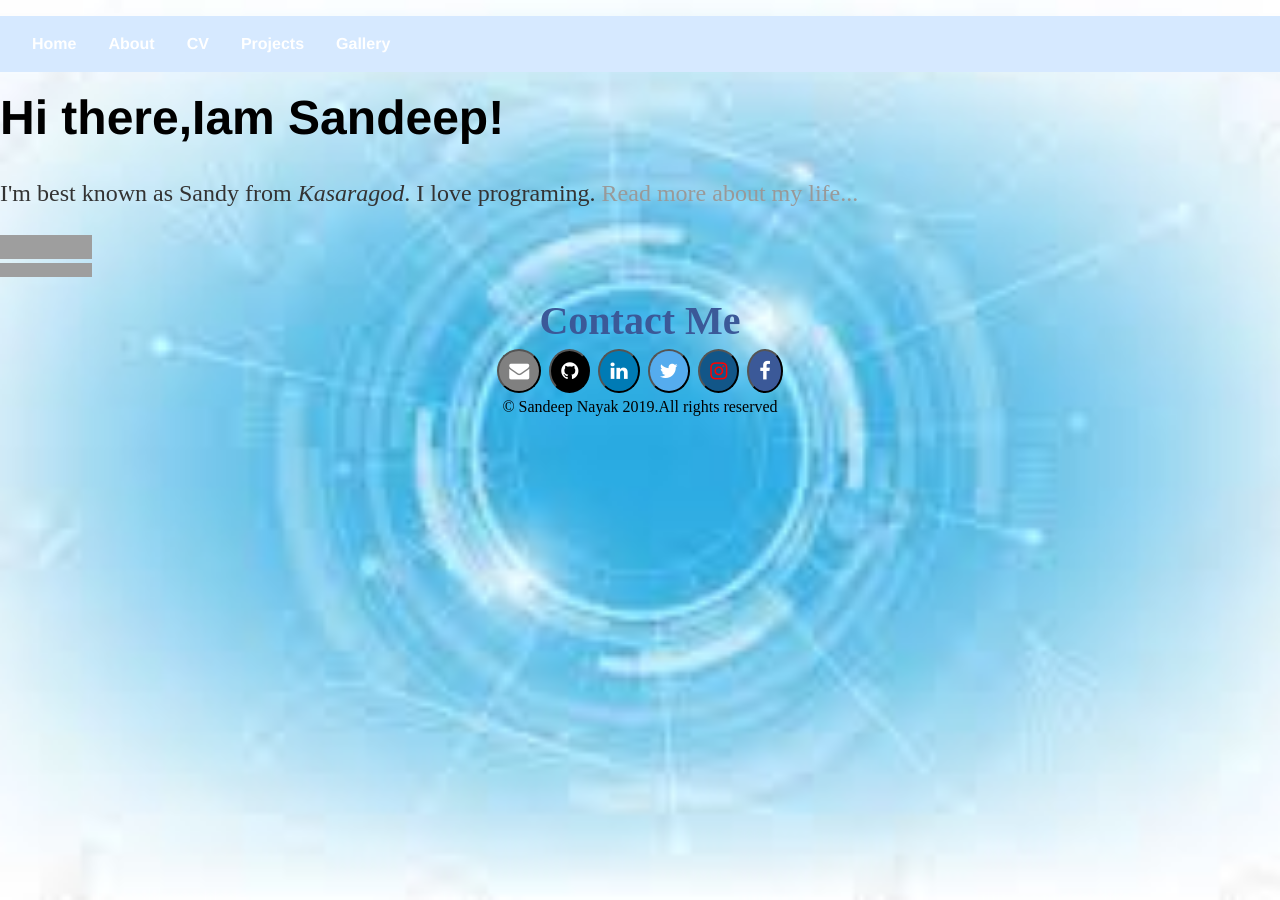
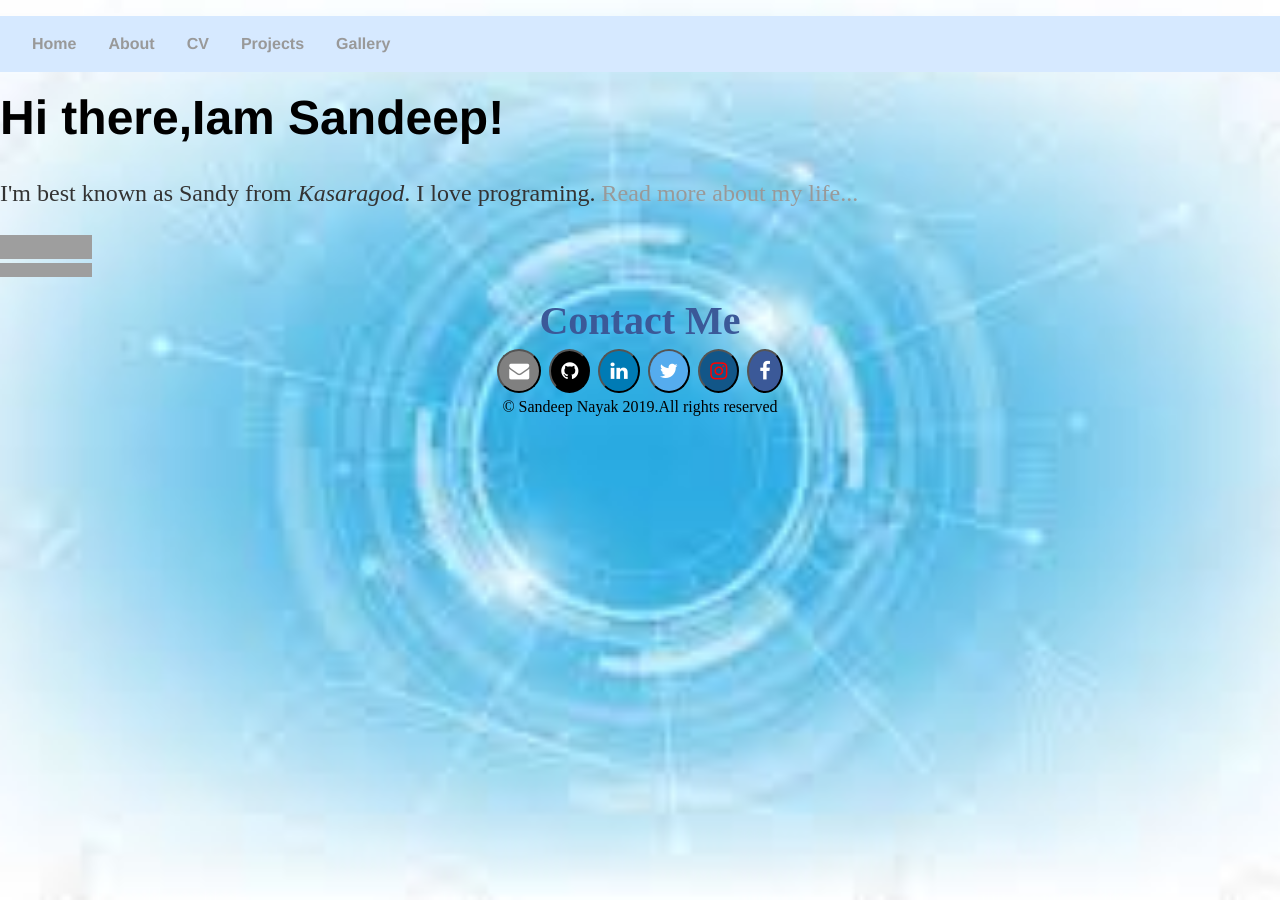
Before and after one commit to sandeepnayaks/sandeepnayaks.github.io, a Jekyll site: the page built from index.html, in a window 1280 px wide. Built offline with Jekyll 4.4.1, drawn with Linux system fonts in a browser that asks for light colours; grey boxes are pictures that could not be loaded.

Commit message:
Update main.css

```diff
--- a/css/main.css
+++ b/css/main.css
@@ -82,7 +82,7 @@ article ul {
 
 nav ul li a {
   display: block;
-  color: white;
+  color: 000080;
   text-align: center;
   padding: 14px 16px;
   text-decoration: none;
```
